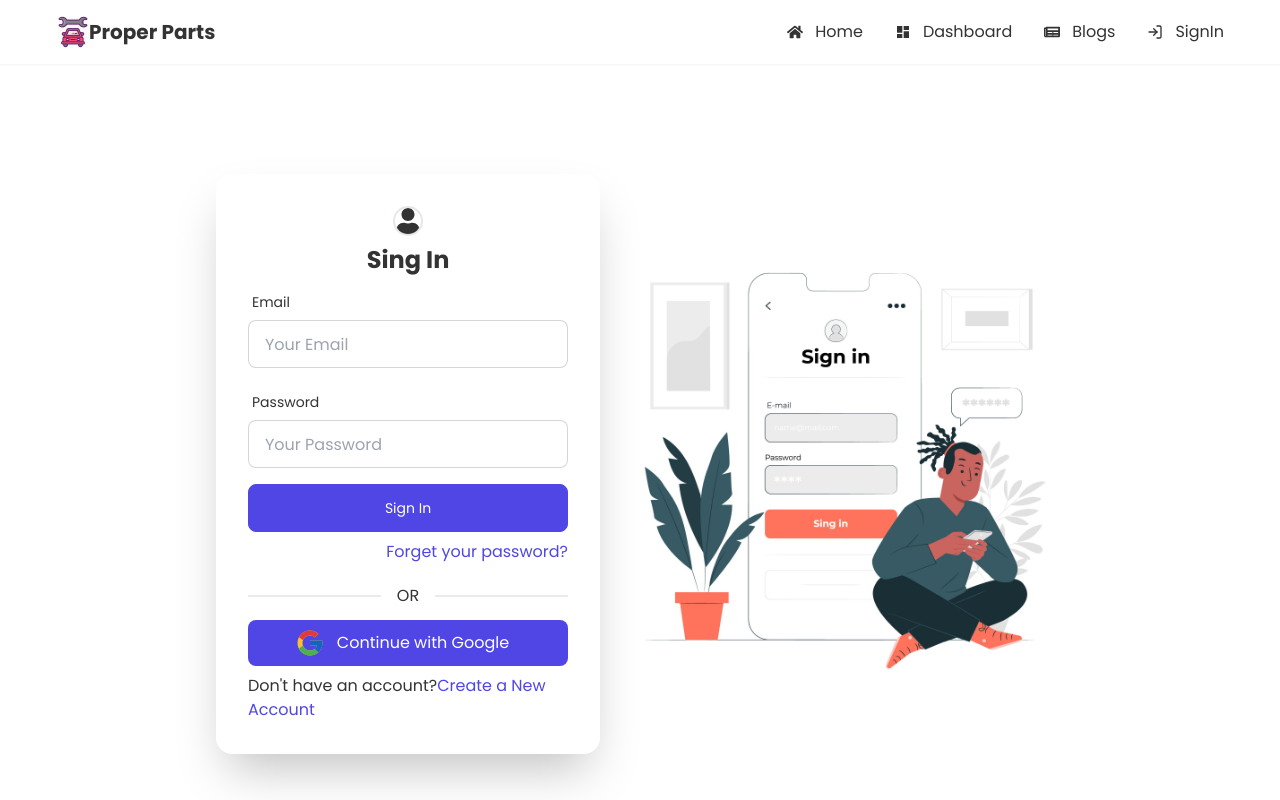
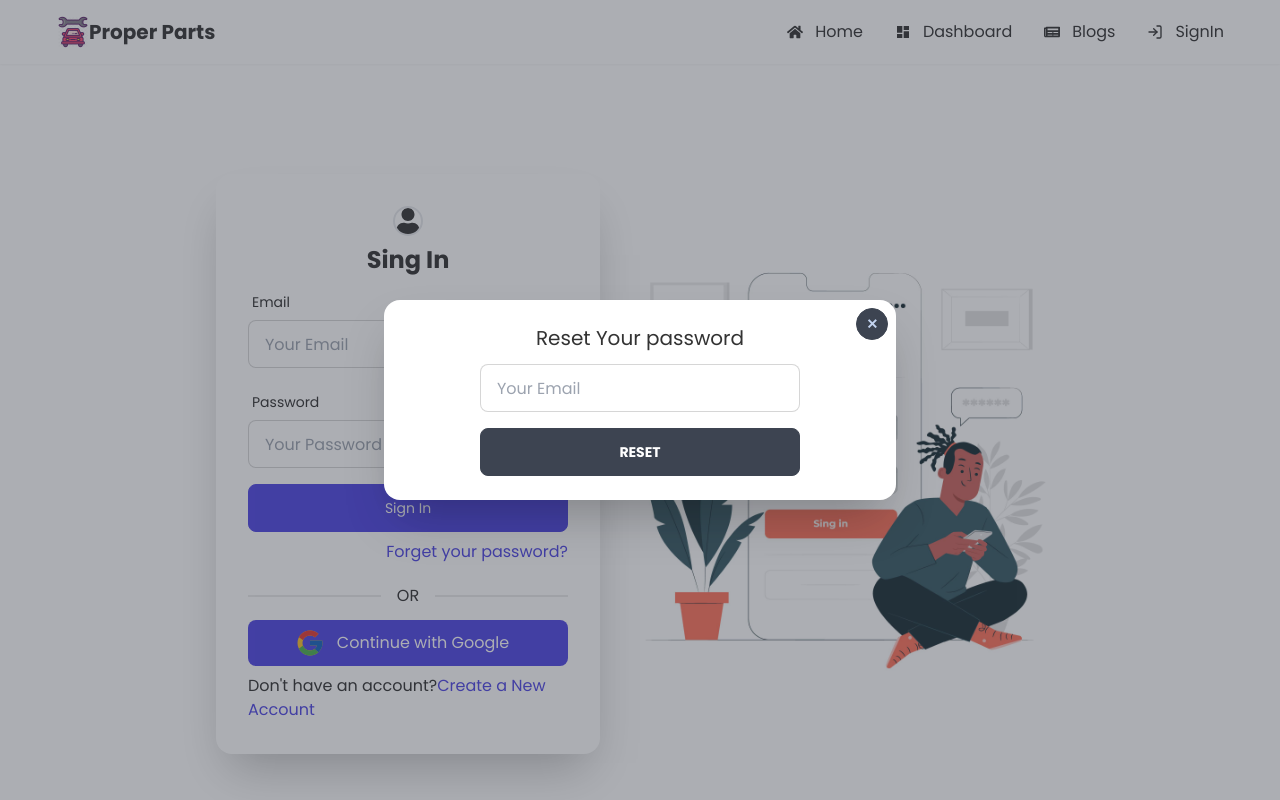
Before and after one commit to mohammadshariful/proper_parts_manufacture_client, a React (Create React App) app: page /signin in a window 1280 px wide. Both pictures are taken after a click on the label "Forget your password?". Shown: the top 800 px of the page. Built offline with nearby package versions, Linux system fonts and the light colour scheme; no server answers.

Commit message:
forget password implement

```diff
--- a/src/App.js
+++ b/src/App.js
@@ -1,4 +1,6 @@
 import { Route, Routes } from "react-router-dom";
+import { ToastContainer } from "react-toastify";
+import "react-toastify/dist/ReactToastify.css";
 import Blogs from "./pages/Blogs/Blogs";
 import Home from "./pages/Home/Home";
 import Purchase from "./pages/Home/Purchase";
@@ -29,6 +31,7 @@ function App() {
         <Route path="*" element={<NotFound />} />
       </Routes>
       <Footer />
+      <ToastContainer />
     </div>
   );
 }
--- /dev/null
+++ b/src/pages/ForgetPassword/ForgetPassword.js
@@ -0,0 +1,82 @@
+import React from "react";
+import { useSendPasswordResetEmail } from "react-firebase-hooks/auth";
+import { useForm } from "react-hook-form";
+import { toast } from "react-toastify";
+import auth from "../../Firebase/Firebase.init";
+
+const ForgetPassword = ({ setReset }) => {
+  const [sendPasswordResetEmail] = useSendPasswordResetEmail(auth);
+  const {
+    register,
+    formState: { errors },
+    handleSubmit,
+  } = useForm();
+  const onSubmit = (data) => {
+    sendPasswordResetEmail(data.email);
+    toast.success("Email Sent!", {
+      position: toast.POSITION.TOP_CENTER,
+    });
+    setReset(false);
+  };
+  return (
+    <div>
+      <input
+        type="checkbox"
+        id="forgetPasswordModal"
+        className="modal-toggle"
+      />
+      <div className="modal">
+        <div className="modal-box relative">
+          <label
+            htmlFor="forgetPasswordModal"
+            className="btn btn-sm btn-circle absolute right-2 top-2"
+          >
+            ✕
+          </label>
+          <h2 className="text-center text-xl">Reset Your password</h2>
+          <form
+            onSubmit={handleSubmit(onSubmit)}
+            className="grid grid-cols-1 justify-items-center mt-3"
+          >
+            <div className="form-control w-full max-w-xs">
+              <input
+                type="email"
+                placeholder="Your Email"
+                className="input input-bordered w-full max-w-xs"
+                {...register("email", {
+                  required: {
+                    value: true,
+                    message: "Email is Required",
+                  },
+                  pattern: {
+                    value: /[a-z0-9]+@[a-z]+\.[a-z]{2,3}/,
+                    message: "Provide a valid Email",
+                  },
+                })}
+              />
+              <label className="label">
+                {errors.email?.type === "required" && (
+                  <span className="label-text-alt text-red-500">
+                    {errors.email.message}
+                  </span>
+                )}
+                {errors.email?.type === "pattern" && (
+                  <span className="label-text-alt text-red-500">
+                    {errors.email.message}
+                  </span>
+                )}
+              </label>
+            </div>
+            <input
+              className="btn w-full max-w-xs text-white"
+              type="submit"
+              value="Reset"
+            />
+          </form>
+        </div>
+      </div>
+    </div>
+  );
+};
+
+export default ForgetPassword;
--- a/src/pages/SignIn/SignIn.js
+++ b/src/pages/SignIn/SignIn.js
@@ -1,14 +1,17 @@
-import React, { useEffect } from "react";
+import React, { useEffect, useState } from "react";
 import { useSignInWithEmailAndPassword } from "react-firebase-hooks/auth";
 import { useForm } from "react-hook-form";
 import { FaUser } from "react-icons/fa";
 import { Link, useLocation, useNavigate } from "react-router-dom";
 import SignInImg from "../../assets/login/signin.jpg";
 import auth from "../../Firebase/Firebase.init";
+import ForgetPassword from "../ForgetPassword/ForgetPassword";
 import Loading from "../Shared/Loading/Loading";
 import SocialLogin from "../Shared/SocialLogin/SocialLogin";
 
 const SignIn = () => {
+  const [reset, setReset] = useState(false);
+
   const {
     register,
     formState: { errors },
@@ -123,7 +126,11 @@ const SignIn = () => {
                   value="Sign In"
                 />
               </form>
-              <label className="modal-button text-right text-primary cursor-pointer">
+              <label
+                onClick={() => setReset(true)}
+                htmlFor="forgetPasswordModal"
+                className="modal-button text-right text-primary cursor-pointer"
+              >
                 Forget your password?
               </label>
               <SocialLogin />
@@ -137,6 +144,7 @@ const SignIn = () => {
           </div>
         </div>
       </div>
+      {reset && <ForgetPassword setReset={setReset} />}
     </div>
   );
 };
```
